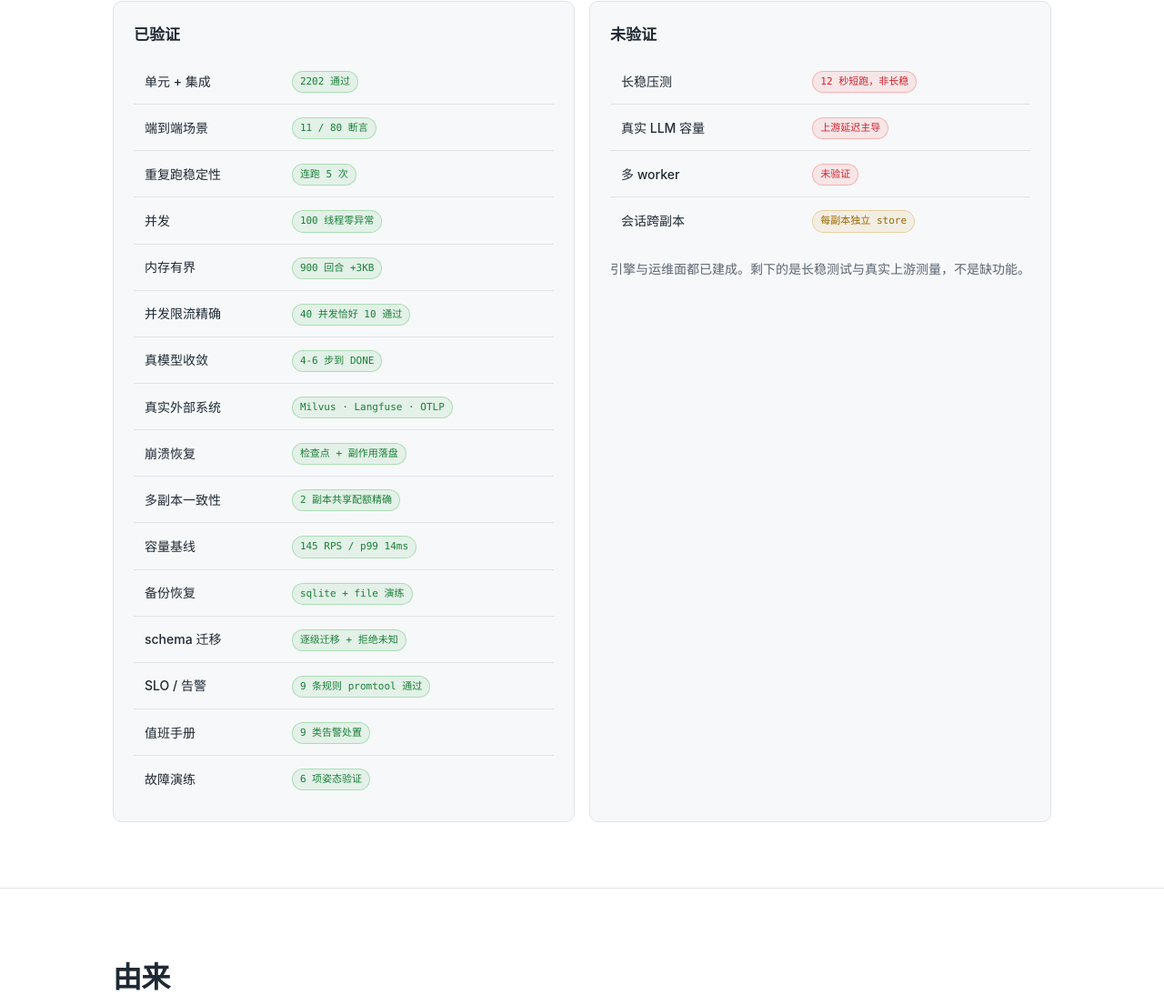
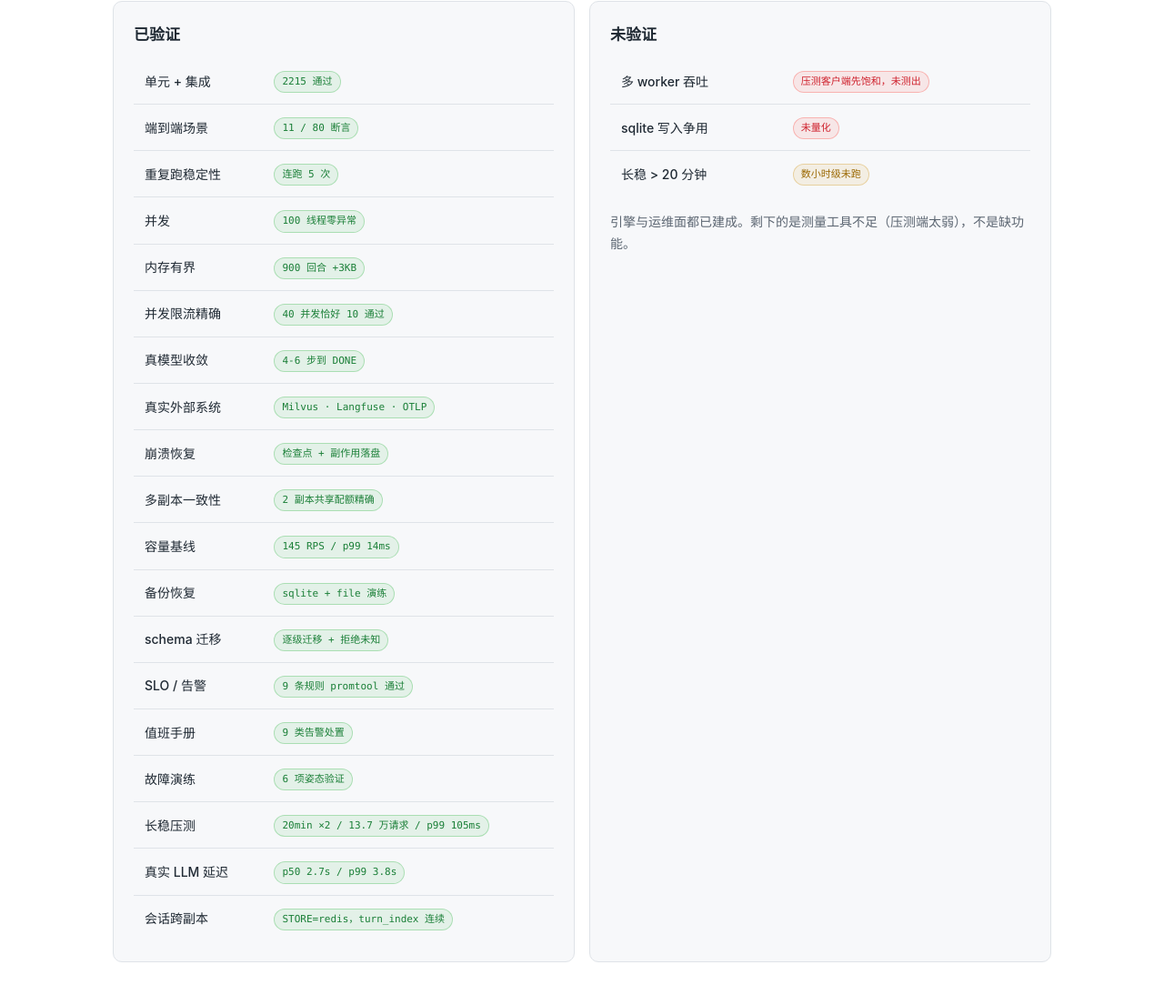
Before and after one commit to XiaoBinGan/Turing_AgentRuntime, a plain HTML site: page docs/index.html in a window 1280 px wide. Shown: the part 5180-6285 px from the top of the page at 91% size. Drawn offline with Linux system fonts and the light colour scheme.

Commit message:
Release 0.2.0
Closes the four items 0.1.0 listed as unverified, and documents what the
measurements actually showed.

Documentation:
- DEPLOY.md gains the four new variables with their failure modes:
  AGENT_RUNTIME_WORKERS, AGENT_RUNTIME_TOKEN_PROFILE,
  AGENT_RUNTIME_GOVERNANCE_QUOTA, AGENT_RUNTIME_STORE_TTL_S, plus `redis` as a
  STORE value and why multi-replica needs it.
- SLO.md replaces its baselines with the measured ones and separates the two
  latency budgets that were previously conflated: this layer's own overhead
  (p99 105-167ms) and the end-to-end turn time once a real model is behind it
  (11-16s, upstream dominated).
- RUNBOOK.md gains three sections: limits multiplied under multi-worker, memory
  that looks like it is growing but is not, and sessions unreadable across
  replicas. Each states what not to do, because that is where the second-order
  damage comes from.
- CHANGELOG.md gets the 0.2.0 entry with Changed behaviour spelled out, since
  the default token profile and the Usage billing contract both moved.
- Site updated with the measurements and a shorter open-questions list.

Version bumped in pyproject.toml, serve.py and the CHANGELOG, which the facts
gate cross-checks.

```diff
--- a/docs/index.html
+++ b/docs/index.html
@@ -298,7 +298,7 @@ footer a{color:var(--fg2)}
         <h3>已验证</h3>
         <table style="margin-top:12px">
           <tbody>
-            <tr><td>单元 + 集成</td><td><span class="tag ok">2202 通过</span></td></tr>
+            <tr><td>单元 + 集成</td><td><span class="tag ok">2215 通过</span></td></tr>
             <tr><td>端到端场景</td><td><span class="tag ok">11 / 80 断言</span></td></tr>
             <tr><td>重复跑稳定性</td><td><span class="tag ok">连跑 5 次</span></td></tr>
             <tr><td>并发</td><td><span class="tag ok">100 线程零异常</span></td></tr>
@@ -314,6 +314,9 @@ footer a{color:var(--fg2)}
             <tr><td>SLO / 告警</td><td><span class="tag ok">9 条规则 promtool 通过</span></td></tr>
             <tr><td>值班手册</td><td><span class="tag ok">9 类告警处置</span></td></tr>
             <tr><td>故障演练</td><td><span class="tag ok">6 项姿态验证</span></td></tr>
+            <tr><td>长稳压测</td><td><span class="tag ok">20min ×2 / 13.7 万请求 / p99 105ms</span></td></tr>
+            <tr><td>真实 LLM 延迟</td><td><span class="tag ok">p50 2.7s / p99 3.8s</span></td></tr>
+            <tr><td>会话跨副本</td><td><span class="tag ok">STORE=redis，turn_index 连续</span></td></tr>
           </tbody>
         </table>
       </div>
@@ -321,14 +324,13 @@ footer a{color:var(--fg2)}
         <h3>未验证</h3>
         <table style="margin-top:12px">
           <tbody>
-            <tr><td>长稳压测</td><td><span class="tag no">12 秒短跑，非长稳</span></td></tr>
-            <tr><td>真实 LLM 容量</td><td><span class="tag no">上游延迟主导</span></td></tr>
-            <tr><td>多 worker</td><td><span class="tag no">未验证</span></td></tr>
-            <tr><td>会话跨副本</td><td><span class="tag part">每副本独立 store</span></td></tr>
+            <tr><td>多 worker 吞吐</td><td><span class="tag no">压测客户端先饱和，未测出</span></td></tr>
+            <tr><td>sqlite 写入争用</td><td><span class="tag no">未量化</span></td></tr>
+            <tr><td>长稳 &gt; 20 分钟</td><td><span class="tag part">数小时级未跑</span></td></tr>
           </tbody>
         </table>
         <p style="margin-top:16px">
-          引擎与运维面都已建成。剩下的是长稳测试与真实上游测量，不是缺功能。
+          引擎与运维面都已建成。剩下的是测量工具不足（压测端太弱），不是缺功能。
         </p>
       </div>
     </div>
```
Also changed, not shown: 7 other files.
